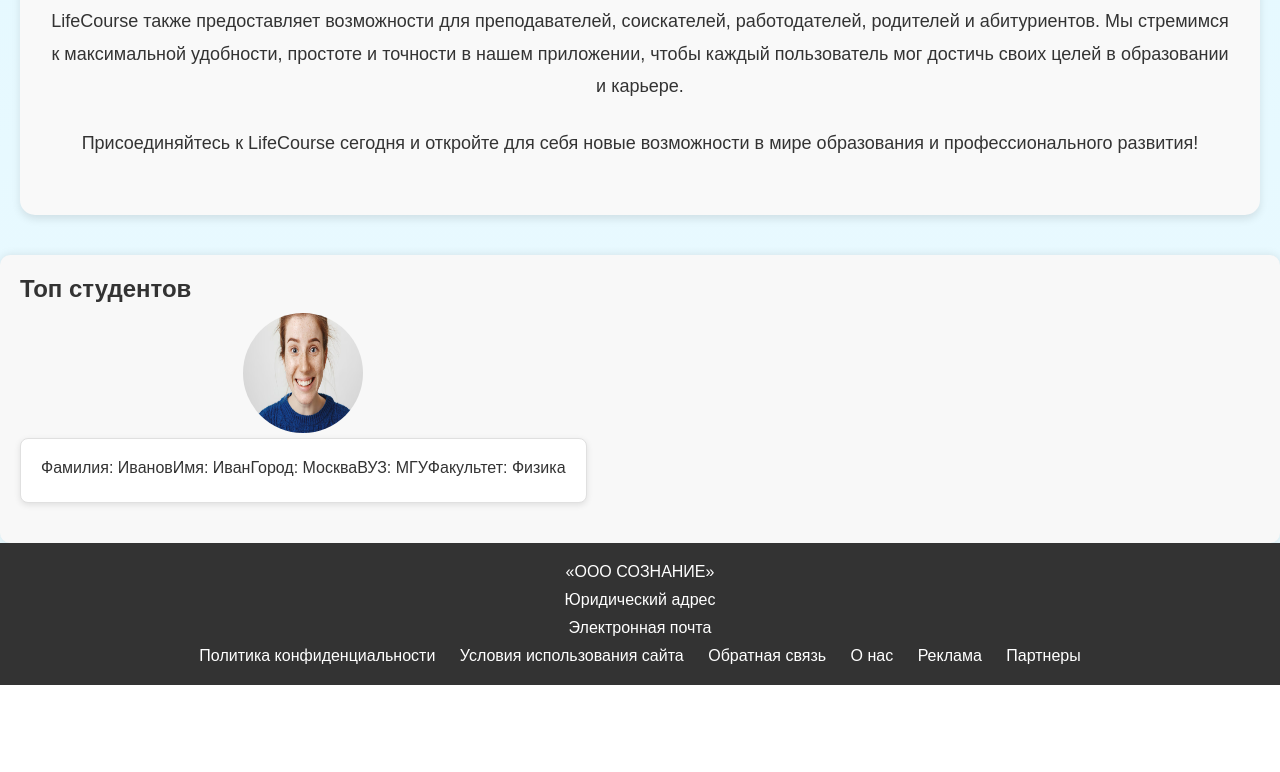
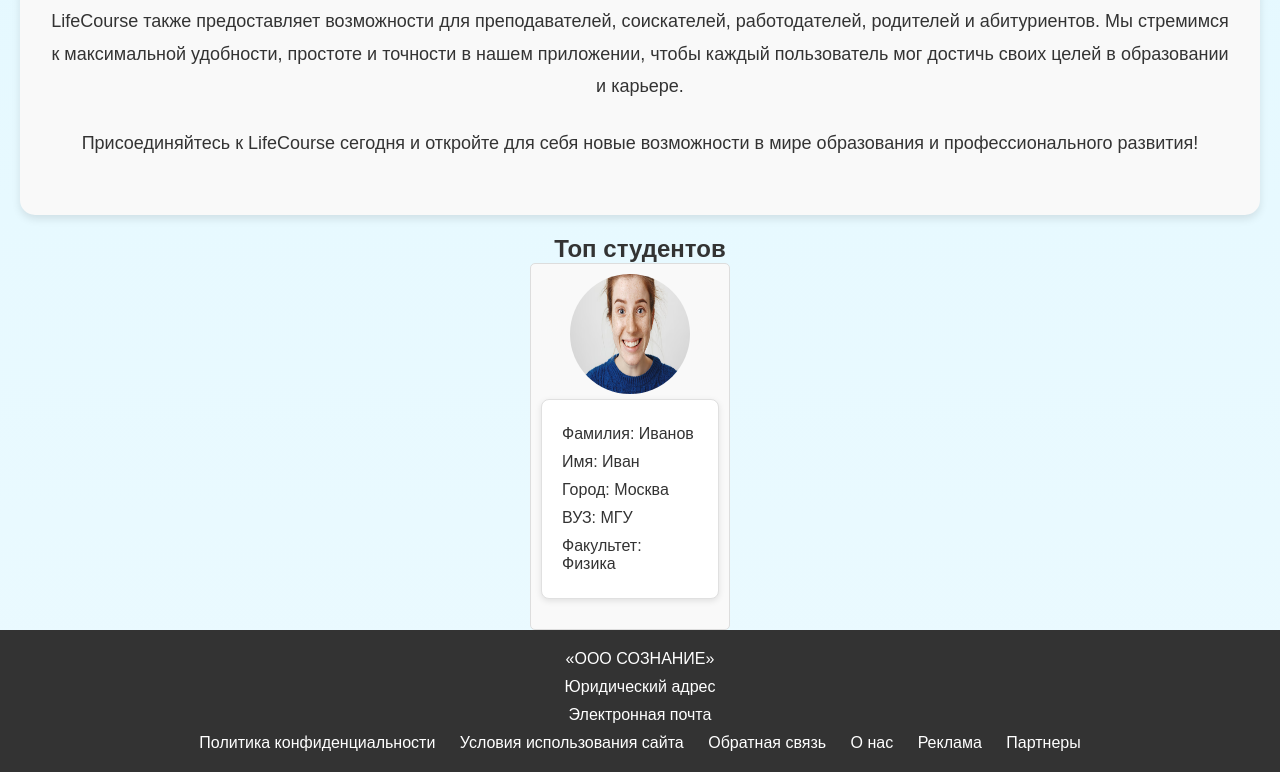
Before and after one commit to runner56/PER-ASPERA-AD-CODUM, a Symfony app: template templates/index.html.twig in a window 1280 px wide. Shown: the part 817-1589 px from the top of the page. Before the commit the page ends 1502 px from the top, so only its background shows below. Run offline with Twig, Linux system fonts and the light colour scheme; the template is opened without the code that fills it, so the values that code supplies are empty; some libraries are stand-ins or nearby versions.

Commit message:
redesign for top student on main page

```diff
--- a/public/css/styles.css
+++ b/public/css/styles.css
@@ -305,19 +305,48 @@ footer {
     text-decoration: underline;
 }
 
-/* Стили для блока с топ-студентами */
 .top-students {
-    background-color: #f8f8f8;
-    padding: 20px;
-    margin-top: 20px;
-    border-radius: 10px;
-    box-shadow: 0px 0px 10px rgba(0, 0, 0, 0.1);
-}
-
-.top-students h2 {
-    font-size: 24px;
+    text-align: center;
+}
+
+.student-container {
+    display: flex;
+    flex-wrap: wrap;
+    justify-content: flex-start; /* Изменено с center на flex-start */
+    gap: 20px;
+    flex-direction: row; /* Добавлено */
+    margin-left: 10px;
+}
+
+.student {
+    width: 200px;
+    background-color: #f9f9f9;
+    border: 1px solid #ddd;
+    border-radius: 5px;
+    padding: 10px;
+}
+
+.student img {
+    width: 100px;
+    height: 100px;
+    border-radius: 50%;
     margin-bottom: 10px;
 }
+
+.student-info {
+    text-align: left;
+}
+
+.student-info p {
+    margin: 5px 0;
+}
+
+.student-info p strong {
+    font-weight: bold;
+}
+
+
+
 
 /* Стили для блока студента */
 .student {
```
Also changed, not shown: site/main.html (+11 -8 lines).
